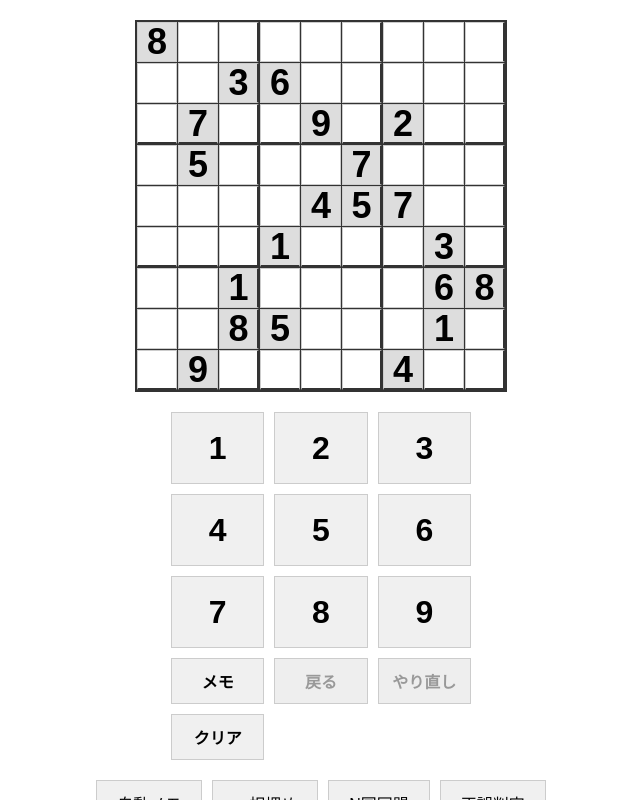
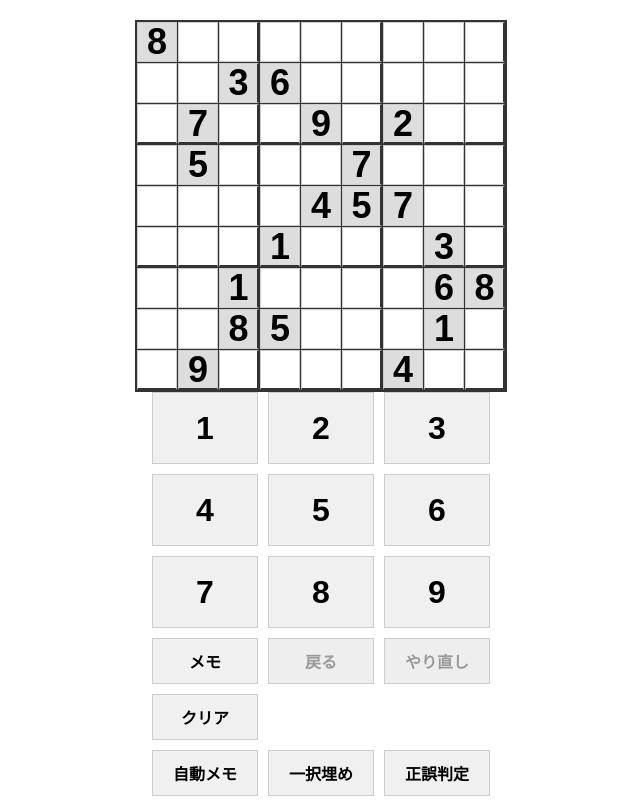
Before and after one commit to kanpurin/sudoku, a React app: page / in a window 1280 px wide. Shown: the top 800 px of the page, without its empty margins (319-959 px from the left). Built offline with nearby package versions, Linux system fonts and the light colour scheme.

Commit message:
N-fishヒントの追加

```diff
--- a/src/App.css
+++ b/src/App.css
@@ -9,10 +9,9 @@
 
 .controls {
     display: flex;
-    flex-direction: column; /* Keypadとボタンを縦に並べる */
+    flex-direction: column;
     align-items: center;
-    gap: 20px;
-    margin-top: 20px;
+    gap: 10px;
 }
 
 .button-group {
@@ -85,3 +84,41 @@
     background-color: #f0f0f0;
     transition: background-color 0.2s;
 }
+
+.support-features,
+.hint-features {
+    display: grid;
+    grid-template-columns: repeat(3, 1fr);
+    grid-gap: 10px;
+    width: 100%;
+    max-width: 350px;
+}
+
+.support-features button,
+.hint-features button {
+    background-color: #f0f0f0;
+    border: 1px solid #ccc;
+    font-size: 16px;
+    font-weight: bold;
+    cursor: pointer;
+    user-select: none;
+    transition: background-color 0.2s, box-shadow 0.2s;
+    touch-action: manipulation;
+
+    display: flex;
+    justify-content: center;
+    align-items: center;
+    white-space: nowrap;
+    text-align: center;
+}
+
+/* ホバーとアクティブ時のエフェクトも統一 */
+.support-features button:hover,
+.hint-features button:hover {
+    background-color: #e0e0e0;
+}
+
+.support-features button:active,
+.hint-features button:active {
+    box-shadow: inset 0 0 5px rgba(0, 0, 0, 0.2);
+}
--- a/src/App.js
+++ b/src/App.js
@@ -17,10 +17,8 @@ const initialBoard = [
     [0, 9, 0, 0, 0, 0, 4, 0, 0]
 ];
 
-// 初期ボードの「与えられた数字」の状態を保持
 const initialGiven = initialBoard.map(row => row.map(cell => cell !== 0));
 
-// ヘルパー関数: Setをビットマスクに変換
 const toBitmask = (notesSet) => {
     let mask = 0;
     notesSet.forEach(num => {
@@ -29,7 +27,7 @@ const toBitmask = (notesSet) => {
     return mask;
 };
 
-// ヘルパー関数: ビットマスクから数字のリストを生成
+// 1-indexed
 const toNumbers = (mask) => {
     const numbers = [];
     for (let i = 0; i < 9; i++) {
@@ -40,7 +38,6 @@ const toNumbers = (mask) => {
     return numbers;
 };
 
-// ヘルパー関数: ポップカウント (ビットマスクの1の数を数える)
 const popcount = (mask) => {
     let count = 0;
     while (mask !== 0) {
@@ -54,10 +51,9 @@ const loadState = () => {
     try {
         const serializedState = localStorage.getItem('sudoku-game-state');
         if (serializedState === null) {
-            return undefined; // localStorageにデータがない場合
+            return undefined;
         }
         const state = JSON.parse(serializedState);
-        // Setオブジェクトを復元
         const notes = state.notes.map(row => row.map(cellNotes => new Set(cellNotes)));
         return {
             board: state.board,
@@ -90,7 +86,6 @@ const App = () => {
     const historyIndex = useRef(0);
 
     useEffect(() => {
-    // 状態をlocalStorageに保存する
     const stateToSave = {
         board: board,
         notes: notes.map(row => row.map(cellNotes => Array.from(cellNotes))),
@@ -311,7 +306,6 @@ const App = () => {
             }
         }
         setNotes(newNotes);
-        // 自動メモ時も履歴を保存
         saveHistory(board, newNotes, given);
     };
 
@@ -388,7 +382,6 @@ const App = () => {
 
             // 2. 隠れたシングル (Hidden Single) を探して埋める
             for (let num = 1; num <= 9; num++) {
-                // 行をチェック
                 for (let r = 0; r < 9; r++) {
                     const foundCells = [];
                     for (let c = 0; c < 9; c++) {
@@ -405,7 +398,6 @@ const App = () => {
                     }
                 }
 
-                // 列をチェック
                 for (let c = 0; c < 9; c++) {
                     const foundCells = [];
                     for (let r = 0; r < 9; r++) {
@@ -422,7 +414,6 @@ const App = () => {
                     }
                 }
 
-                // ブロックをチェック
                 for (let br = 0; br < 3; br++) {
                     for (let bc = 0; bc < 3; bc++) {
                         const foundCells = [];
@@ -447,7 +438,6 @@ const App = () => {
             }
         } while (cellsUpdatedInLoop);
 
-        // 変更があった場合のみ状態を更新して履歴を保存
         if (JSON.stringify(newBoard) !== JSON.stringify(board)) {
             setBoard(newBoard);
             setNotes(newNotes);
@@ -561,7 +551,6 @@ const App = () => {
     };
 
     const solveNakedForUnit = (unitCells, n) => {
-        // 候補が2つ以上あるセルをフィルタリング
         const activeCells = unitCells.filter(({ r, c }) => notes[r][c].size >= 2);
 
         if (activeCells.length <= n) return null;
@@ -615,6 +604,107 @@ const App = () => {
         return result;
     };
 
+    const handleFindFish = () => {
+        setHighlightedHint([]);
+        const foundFish = findFish();
+        if (foundFish) {
+            setHighlightedHint(foundFish);
+        }
+        else {
+            alert("N-fishは見つかりませんでした。");
+        }
+    };
+
+    const getCandidateMask = (unitCells, number, axis) => {
+        let mask = 0;
+        for (const cell of unitCells) {
+            if (notes[cell.r][cell.c].has(number)) {
+                if (axis === 'row') {
+                    mask |= (1 << cell.c);
+                } else {
+                    mask |= (1 << cell.r);
+                }
+            }
+        }
+        return mask;
+    };
+
+    const findFish = () => {
+        for (let n = 2; n <= 7; n++) {
+            for (const axis of ['row', 'col']) {
+                for (let num = 1; num <= 9; num++) {
+                    const baseLines = [];
+                    const candidateMasks = {};
+
+                    for (let i = 0; i < 9; i++) {
+                        let unitCells;
+                        if (axis === 'row') {
+                            unitCells = Array.from({ length: 9 }, (_, j) => ({ r: i, c: j }));
+                        } else {
+                            unitCells = Array.from({ length: 9 }, (_, j) => ({ r: j, c: i }));
+                        }
+                        const candidateCount = Array.from(unitCells).filter(({ r, c }) => notes[r][c].has(num)).length;
+
+                        if (candidateCount >= 2 && candidateCount <= n) {
+                            baseLines.push(i);
+                            candidateMasks[i] = getCandidateMask(unitCells, num, axis);
+                        }
+                    }
+
+                    if (baseLines.length < n) continue;
+                    const combinations = getCombinations(baseLines, n);
+
+                    for (const combination of combinations) {
+                        let unionMask = 0;
+                        for (const lineIndex of combination) {
+                            unionMask |= candidateMasks[lineIndex];
+                        }
+
+                        if (popcount(unionMask) !== n) continue;
+
+                        let notesFoundInOtherCells = false;
+                        for (let i = 0; i < 9; i++) {
+                            if (!combination.includes(i)) {
+                                for (let j = 0; j < 9; j++) {
+                                    if ((unionMask >> j) & 1) {
+                                        const r = (axis === 'row') ? i : j;
+                                        const c = (axis === 'row') ? j : i;
+                                        if (notes[r][c].has(num)) {
+                                            notesFoundInOtherCells = true;
+                                            break;
+                                        }
+                                    }
+                                }
+                            }
+                            if (notesFoundInOtherCells) break;
+                        }
+
+                        if (!notesFoundInOtherCells) continue;
+                        const baseLines = combination;
+                        const coverLines = toNumbers(unionMask).map(num => num - 1);
+
+                        const highlightInfo = [];
+                        if (axis === 'row') {
+                            baseLines.forEach(r => {
+                                coverLines.forEach(c => {
+                                    highlightInfo.push({ r, c, number: num });
+                                });
+                            });
+                        } else {
+                            baseLines.forEach(c => {
+                                coverLines.forEach(r => {
+                                    highlightInfo.push({ r, c, number: num });
+                                });
+                            });
+                        }
+                        return highlightInfo;
+                    }
+                }
+            }
+        }
+        return null;
+    };
+
     return (
         <div className="app">
             <Board
@@ -639,7 +729,7 @@ const App = () => {
                     historyIndex={historyIndex.current}
                     historyLength={history.current.length}
                 />
-                <div className="button-group">
+                <div className="support-features">
                     <button
                         className="auto-note-btn"
                         onClick={handleAutoNoteClick}
@@ -653,16 +743,24 @@ const App = () => {
                         一択埋め
                     </button>
                     <button
+                        className="check-btn"
+                        onClick={checkBoard}
+                    >
+                        正誤判定
+                    </button>
+                </div>
+                <div className="hint-features">
+                    <button
                         className="naked-subset-btn"
                         onClick={handleFindNakedSubsets}
                     >
                         N国同盟
                     </button>
                     <button
-                        className="check-btn"
-                        onClick={checkBoard}
+                        className="naked-subset-btn"
+                        onClick={handleFindFish}
                     >
-                        正誤判定
+                        N-fish
                     </button>
                 </div>
             </div>
--- a/src/Keypad.css
+++ b/src/Keypad.css
@@ -11,7 +11,6 @@
     grid-template-columns: repeat(3, 1fr);
     grid-gap: 10px;
     width: 100%;
-    max-width: 300px;
 }
 
 .key {
```
